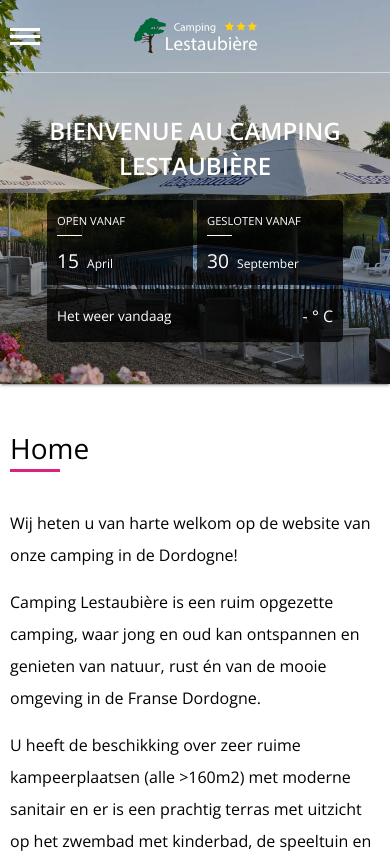
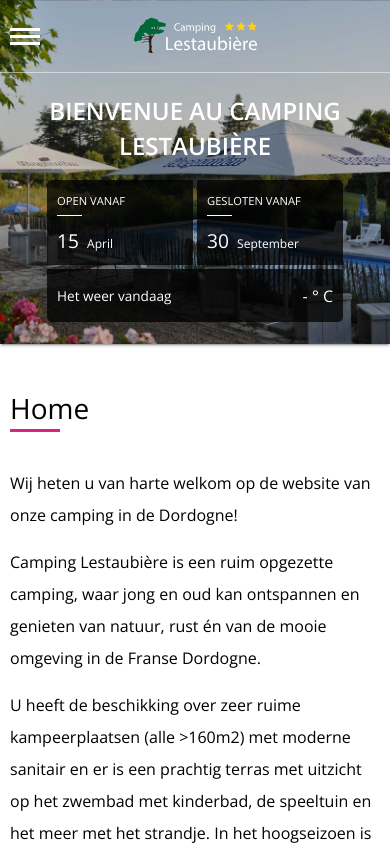
Before and after one commit to Lestaubiere/Client, a Vue app: page /nl in a window 390 px wide. Shown: the top 853 px of the page. Built offline with nearby package versions, Linux system fonts and the light colour scheme; no server answers; some icons are missing.

Commit message:
:bug: Fix padding on header which broke mobile navigation

```diff
--- a/src/components/header/Header.vue
+++ b/src/components/header/Header.vue
@@ -268,6 +268,7 @@
     .header__main-container {
       flex-direction: column;
       align-items: center;
+      padding: 20px 10px;
     }
 
     .header__left-container {
```
